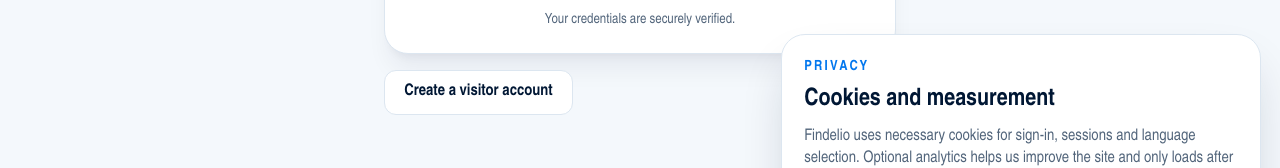
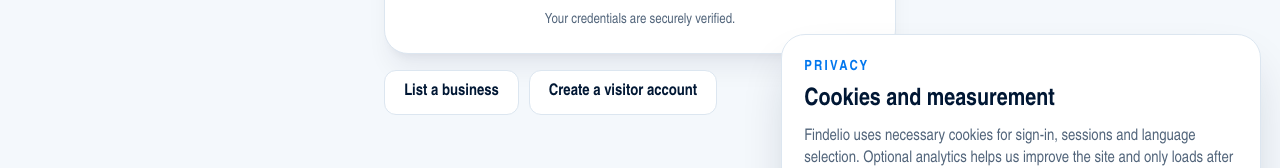
Before and after one commit to Webpixels01/findelio, a Next.js app: page /en/login in a window 1280 px wide. Shown: the part 513-681 px from the top of the page. Built offline with nearby package versions, Linux system fonts and the light colour scheme; no server answers.

Commit message:
Show company and visitor registration links on login page

```diff
--- a/app/[locale]/login/page.tsx
+++ b/app/[locale]/login/page.tsx
@@ -13,6 +13,7 @@ export default async function LoginPage({ params }: { params: Promise<{ locale:
   setRequestLocale(locale);
   const t = await getTranslations("Login");
   const tv = await getTranslations("Visitor");
+  const tn = await getTranslations("Header");
 
   return (
     <>
@@ -32,7 +33,10 @@ export default async function LoginPage({ params }: { params: Promise<{ locale:
             >
               <LoginForm />
             </Suspense>
-            <Link href="/registrieren" className="secondary-button mt-5 px-6 py-3">{tv("register")}</Link>
+            <div className="mt-5 flex flex-wrap gap-3">
+              <Link href="/firma-eintragen" className="secondary-button px-6 py-3">{tn("registerCompany")}</Link>
+              <Link href="/registrieren" className="secondary-button px-6 py-3">{tv("register")}</Link>
+            </div>
           </div>
         </div>
       </main>
```
